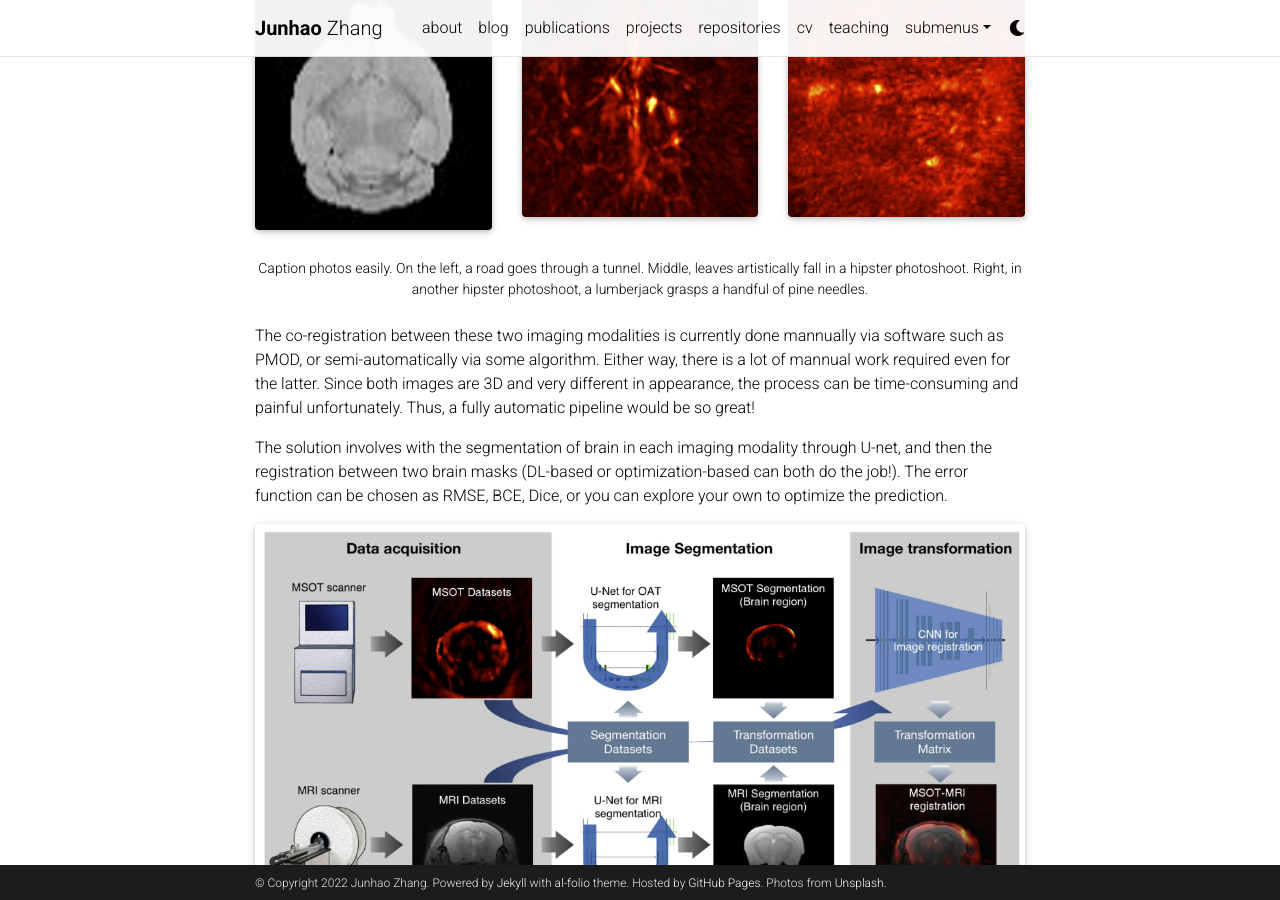
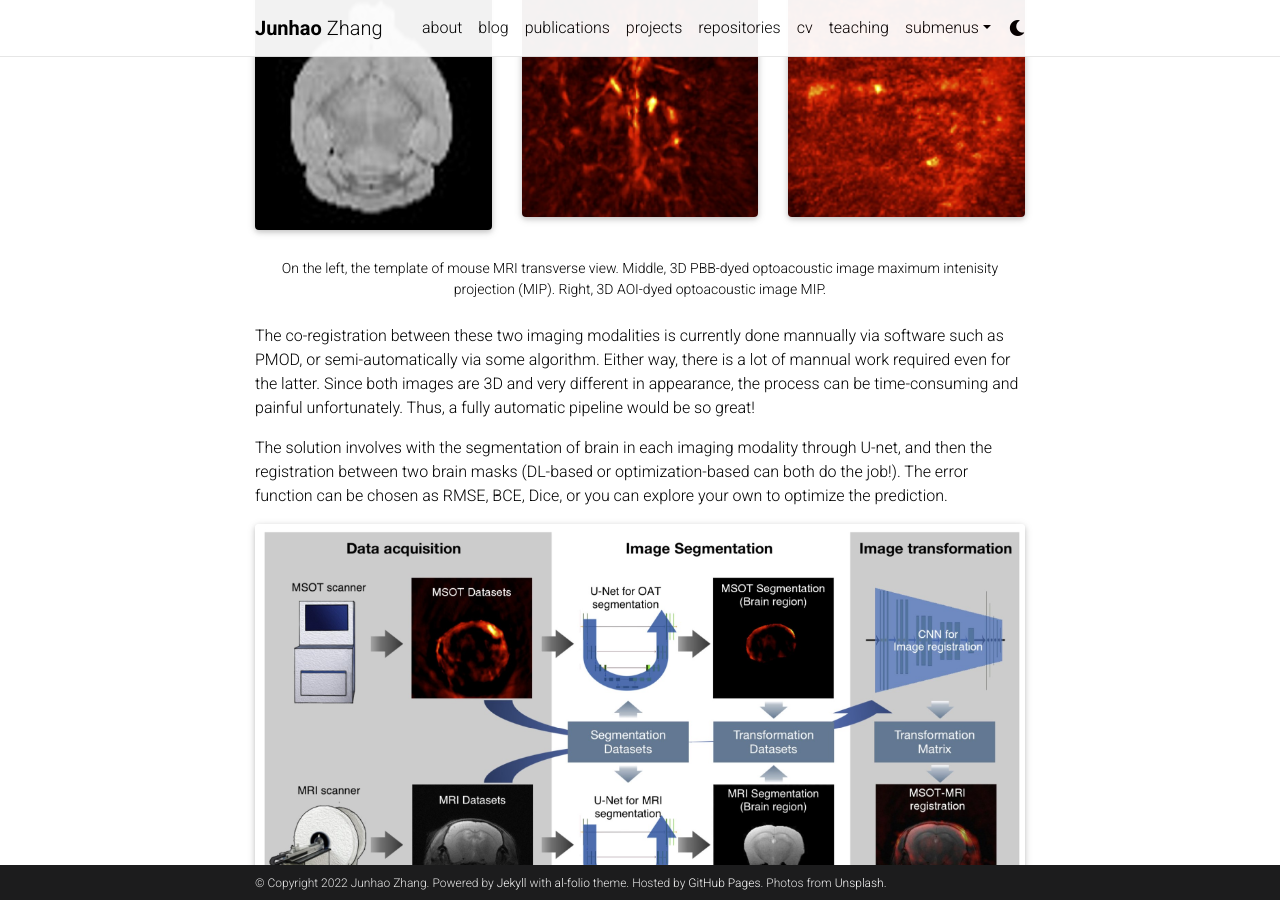
Before and after one commit to Junha0Zhang/junha0Zhang.github.io, a Jekyll site: the page built from _projects/3_project.md, in a window 1280 px wide and 900 px high, scrolled down 370 px. Built offline with Jekyll 4.4.1, drawn with Linux system fonts in a browser that asks for light colours; full-size pictures stand in for the smaller copies a plugin makes; comment, search, counter and statistics services are not loaded; a style sheet for code colours, icons or effects is not loaded.

Commit message:
Update 3_project.md

```diff
--- a/_projects/3_project.md
+++ b/_projects/3_project.md
@@ -20,7 +20,7 @@ Multispectral optoacoustic tomography (MSOT) is an imaging technology that gener
     </div>
 </div>
 <div class="caption">
-    Caption photos easily. On the left, a road goes through a tunnel. Middle, leaves artistically fall in a hipster photoshoot. Right, in another hipster photoshoot, a lumberjack grasps a handful of pine needles.
+    On the left, the template of mouse MRI transverse view. Middle, 3D PBB-dyed optoacoustic image maximum intenisity projection (MIP). Right, 3D AOI-dyed optoacoustic image MIP.
 </div>
 
 The co-registration between these two imaging modalities is currently done mannually via software such as PMOD, or semi-automatically via some algorithm. Either way, there is a lot of mannual work required even for the latter. Since both images are 3D and very different in appearance, the process can be time-consuming and painful unfortunately. Thus, a fully automatic pipeline would be so great!
```
